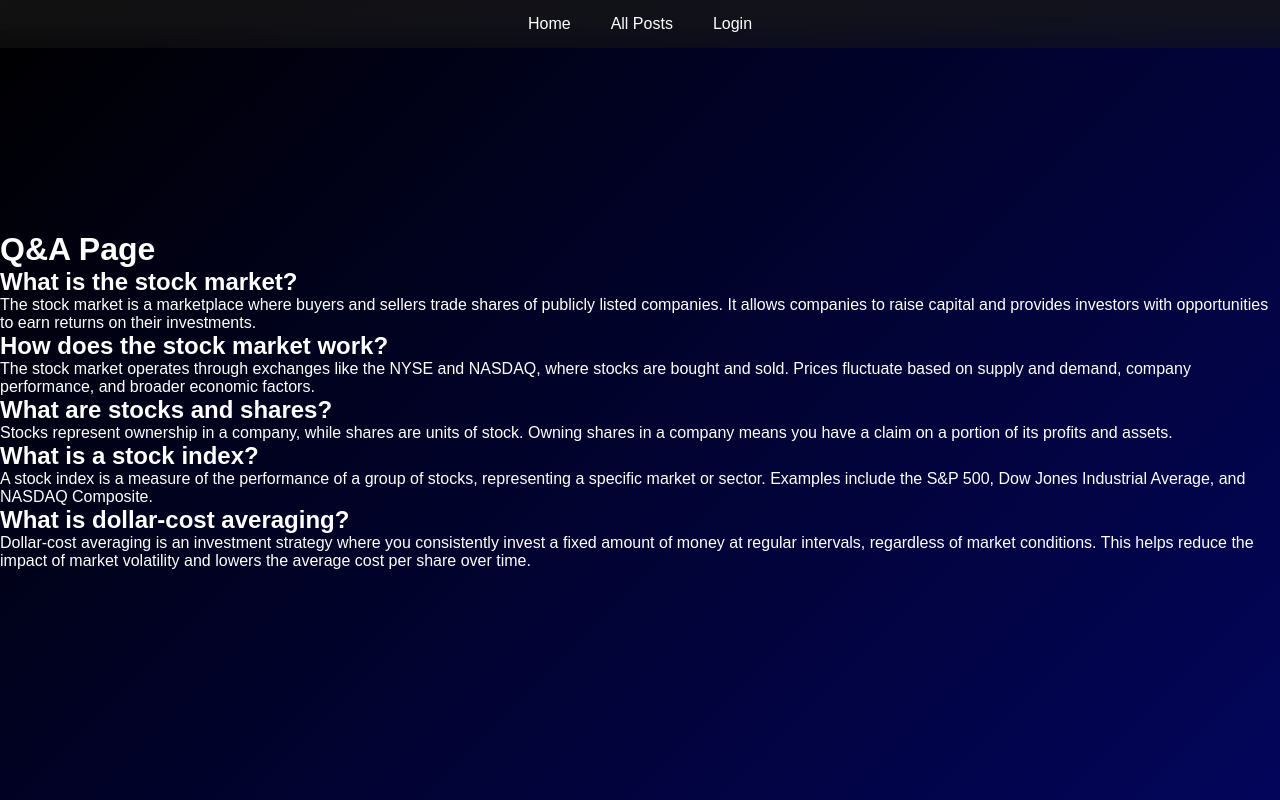
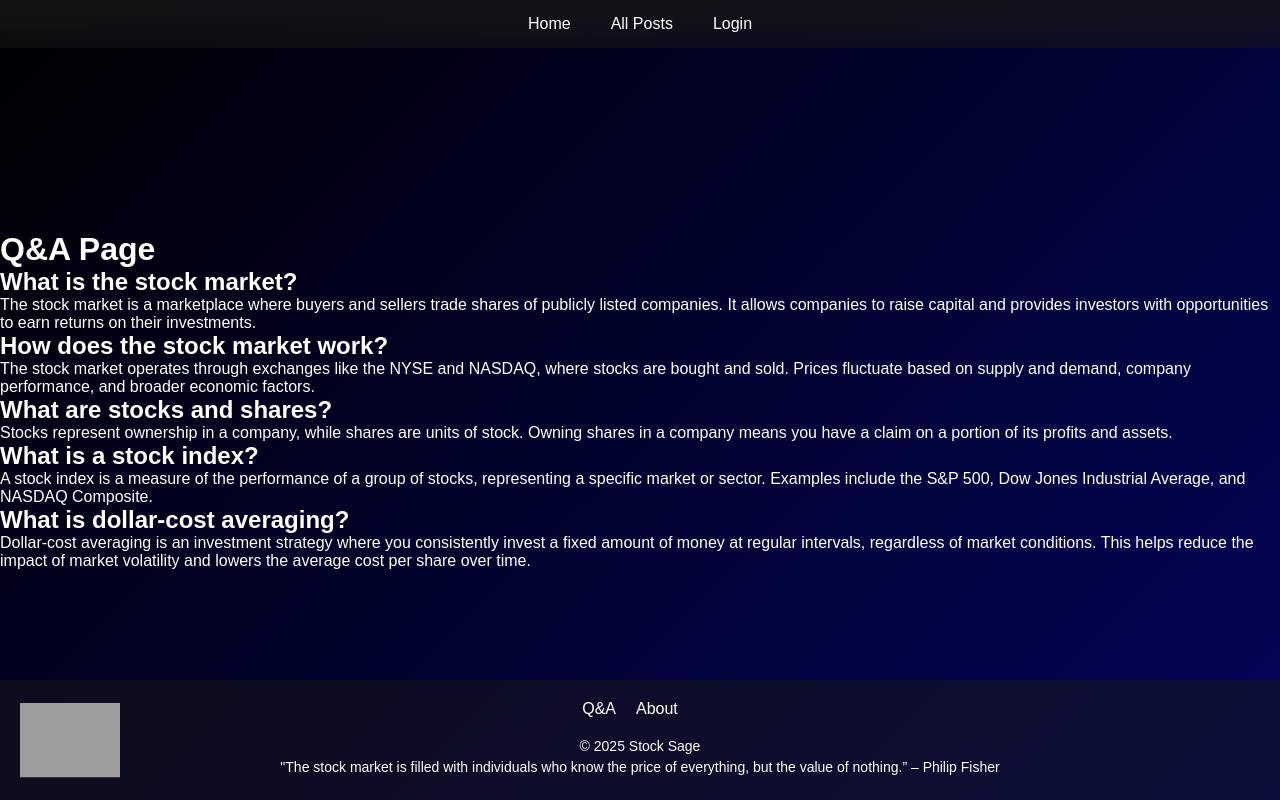
Before and after one commit to Samirah-M/social-blog, a React (Vite) app in the folder client/: page /qa in a window 1280 px wide. Built offline with nearby package versions, Linux system fonts and the light colour scheme; grey boxes are pictures that could not be loaded.

Commit message:
footer added

```diff
--- a/client/src/App.jsx
+++ b/client/src/App.jsx
@@ -1,6 +1,7 @@
 import { BrowserRouter as Router, Routes, Route } from "react-router-dom";
 import Navbar from "./Components/Navbar";
 import QAPage from "./Components/QAPage";
+import Footer from "./Components/Footer";
 
 function App() {
   return (
@@ -11,6 +12,7 @@ function App() {
         <Route path="/login" element={<div>Login Page</div>} />
         <Route path="/qa" element={<QAPage />} />
       </Routes>
+      <Footer />
     </Router>
   );
 }
--- /dev/null
+++ b/client/src/Components/Footer.css
@@ -0,0 +1,65 @@
+.footer {
+  background-color: rgba(25, 25, 25, 0.5);
+  color: #fff;
+  padding: 20px;
+  text-align: center;
+  position: fixed;
+  bottom: 0;
+  left: 0;
+  right: 0;
+  width: 100%;
+}
+
+.footer-container {
+  display: flex;
+  flex-direction: column;
+  align-items: center;
+  justify-content: center;
+  width: 90%;
+  margin: auto;
+}
+
+.footer-logo {
+  position: absolute;
+  left: 20px;
+  bottom: 50%;
+  transform: translateY(50%);
+}
+
+.footer-logo img {
+  width: 100px;
+  height: auto;
+  display: block;
+}
+
+.footer-links {
+  text-align: center;
+  margin-bottom: 10px;
+}
+
+.footer-links ul {
+  list-style: none;
+  margin: 0;
+  padding: 0;
+  display: flex;
+  justify-content: center;
+}
+
+.footer-links li {
+  margin-right: 20px;
+}
+
+.footer-links a {
+  color: #fff;
+  text-decoration: none;
+}
+
+.footer-info {
+  text-align: center;
+  font-size: 14px;
+  margin-top: 10px;
+}
+
+.footer-info p {
+  margin-bottom: 5px;
+}
--- /dev/null
+++ b/client/src/Components/Footer.jsx
@@ -0,0 +1,39 @@
+import React from "react";
+import "./Footer.css";
+import { Link } from "react-router-dom";
+import logoImage from "../assets/imgs/logo.png"; // assuming the logo image is in the imgs folder
+
+const Footer = () => {
+  return (
+    <footer className="footer">
+      <div className="footer-container">
+        <div className="footer-logo">
+          <img
+            src={logoImage}
+            alt="Stock Sage Logo"
+            onClick={() => (window.location.href = "/")}
+          />
+        </div>
+        <div className="footer-links">
+          <ul>
+            <li>
+              <Link to="/qa">Q&A</Link>
+            </li>
+            <li>
+              <a href="/about">About</a>
+            </li>
+          </ul>
+        </div>
+        <div className="footer-info">
+          <p>&copy; 2025 Stock Sage</p>
+          <p>
+            "The stock market is filled with individuals who know the price of
+            everything, but the value of nothing.” – Philip Fisher
+          </p>
+        </div>
+      </div>
+    </footer>
+  );
+};
+
+export default Footer;
```
